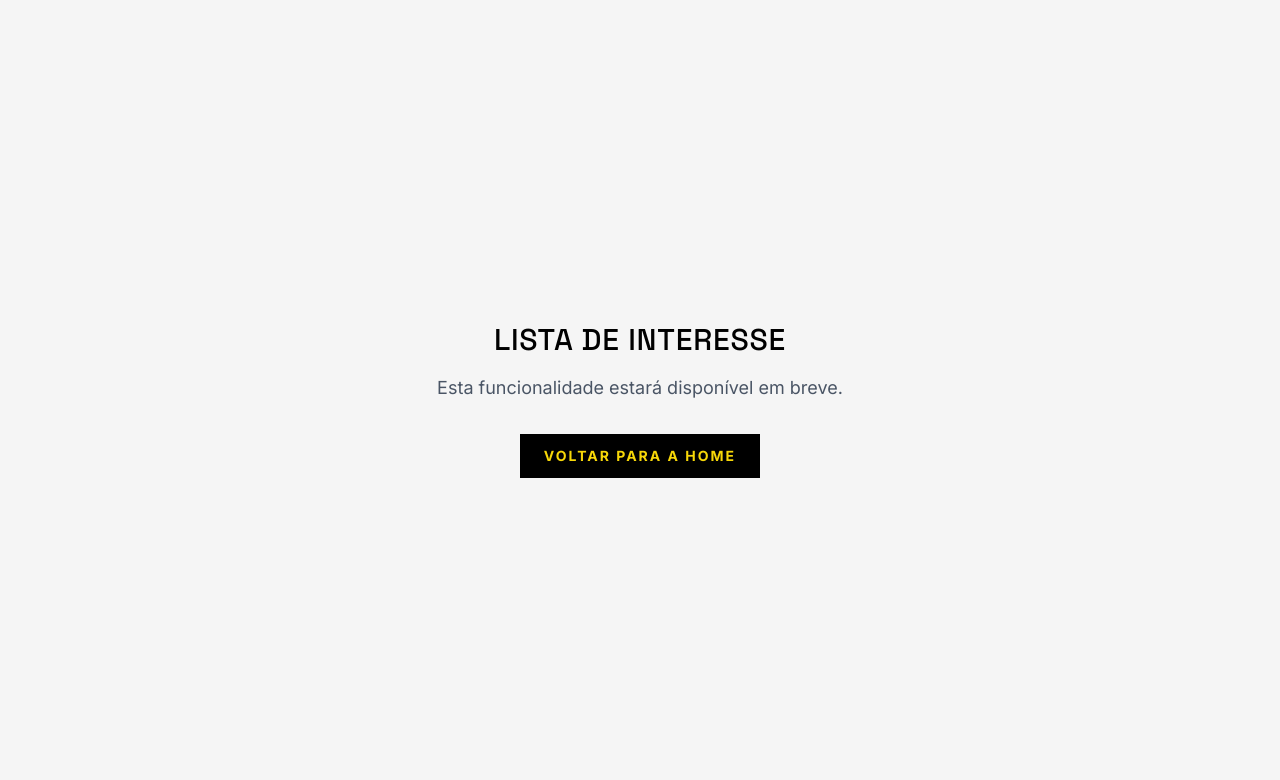
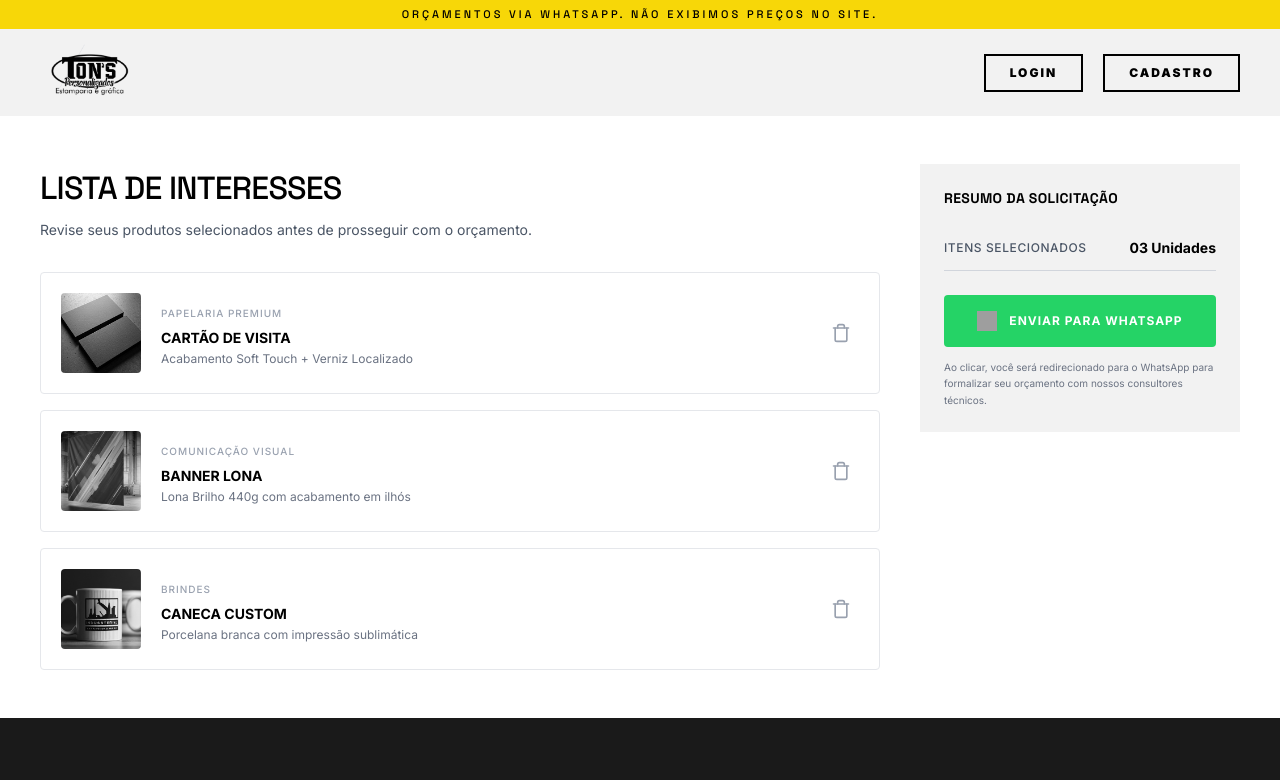
Before and after one commit to ProjetoTons/tons-frontend-react, a React (Vite) app: page /lista-interesse in a window 1280 px wide. Shown: the top 780 px of the page. Built offline with nearby package versions, Linux system fonts and the light colour scheme; no server answers; grey boxes are pictures that could not be loaded; a web font is replaced by a local one.

Commit message:
feat: implementar página Lista de Interesses com mock e widget

```diff
--- a/src/app/router/AppRouter.jsx
+++ b/src/app/router/AppRouter.jsx
@@ -13,6 +13,7 @@ import EmployeePage from '@/pages/employee/EmployeePage'
 import EmployeeEditPage from '@/pages/employee/EmployeeEditPage'
 import GraficaRoute from '@/app/router/GraficaRoute'
 import EmBrevePage from '@/pages/em-breve/EmBrevePage'
+import ListaInteressePage from '@/pages/lista-interesse/ListaInteressePage'
 
 export function AppRouter() {
   return (
@@ -31,8 +32,8 @@ export function AppRouter() {
         <Route path="/cadastro/empresa" element={<RegisterEnterprisePage />} />
         <Route path="/cadastro/sucesso" element={<RegistrationSuccessPage/>}/>
         <Route path="/funcionario/cadastro" element={<RegisterEmployeePage />} />
-        {/* Páginas do cliente (em breve) */}
-        <Route path="/lista-interesse" element={<EmBrevePage />} />
+        {/* Páginas do cliente */}
+        <Route path="/lista-interesse" element={<ListaInteressePage />} />
         <Route path="/meus-pedidos" element={<EmBrevePage />} />
         <Route path="/configuracoes" element={<EmBrevePage />} />
         {/* Painel kanban — acesso restrito ao CNPJ da gráfica */}
--- /dev/null
+++ b/src/entities/produto/api/mockItensSalvos.js
@@ -0,0 +1,26 @@
+export const mockItensSalvos = [
+  {
+    id: 1,
+    image: "/product/foto-card.png",
+    category: "Papelaria Premium",
+    title: "Cartão de Visita",
+    type: "papelaria",
+    description: "Acabamento Soft Touch + Verniz Localizado",
+  },
+  {
+    id: 5,
+    image: "/product/banner.png",
+    category: "Comunicação Visual",
+    title: "Banner Lona",
+    type: "banner",
+    description: "Lona Brilho 440g com acabamento em ilhós",
+  },
+  {
+    id: 9,
+    image: "/product/musc-cup.png",
+    category: "Brindes",
+    title: "Caneca Custom",
+    type: "brinde",
+    description: "Porcelana branca com impressão sublimática",
+  },
+];
--- /dev/null
+++ b/src/pages/lista-interesse/ListaInteressePage.jsx
@@ -0,0 +1,28 @@
+import { useState } from "react";
+import TopbarFix from "@/widgets/topbar-cliente/topbar-fix.jsx";
+import Navbar from "@/widgets/navbar-cliente/navbar.jsx";
+import Footer from "@/widgets/footer/footer.jsx";
+import ListaInteresseWidget from "@/widgets/lista-interesse/ListaInteresseWidget.jsx";
+import MobileMenu from "@/features/mobile-menu/mobile-menu.jsx";
+
+export default function ListaInteressePage() {
+  const [isMenuOpen, setIsMenuOpen] = useState(false);
+
+  return (
+    <div className="bg-white min-h-screen flex flex-col">
+      <TopbarFix />
+      <Navbar compact onOpenMenu={() => setIsMenuOpen(true)} />
+
+      <main className="flex-1 px-10 py-12">
+        <ListaInteresseWidget />
+      </main>
+
+      <Footer />
+
+      <MobileMenu
+        isOpen={isMenuOpen}
+        onClose={() => setIsMenuOpen(false)}
+      />
+    </div>
+  );
+}
--- /dev/null
+++ b/src/widgets/lista-interesse/ListaInteresseWidget.jsx
@@ -0,0 +1,134 @@
+import React, { useState } from "react";
+import { useNavigate } from "react-router-dom";
+import { mockItensSalvos } from "@/entities/produto/api/mockItensSalvos";
+
+export default function ListaInteresseWidget() {
+  const navigate = useNavigate();
+  const [itemsSalvos, setItemsSalvos] = useState(mockItensSalvos);
+  const isLoading = false;
+
+  const handleRemoveItem = (item) => {
+    setItemsSalvos((prev) => prev.filter((i) => i.id !== item.id));
+  };
+
+  const handleEnviarWhatsApp = () => {
+    if (itemsSalvos.length === 0) return;
+
+    const numero = import.meta.env.VITE_WHATSAPP_NUMERO || "5511999999999";
+    const mensagem = itemsSalvos
+      .map((item, i) => `${i + 1}. ${item.title} - ${item.category || "Produto"}`)
+      .join("\n");
+
+    const texto = encodeURIComponent(
+      `Olá! Tenho interesse nos seguintes produtos:\n\n${mensagem}\n\nGostaria de solicitar um orçamento.`
+    );
+
+    window.open(`https://wa.me/${numero}?text=${texto}`, "_blank");
+  };
+
+  return (
+    <div className="w-full flex gap-10 flex-wrap lg:flex-nowrap">
+      {/* Coluna Esquerda: Lista de Produtos */}
+      <section className="flex-1 min-w-0">
+        <h1 className="text-[32px] font-bold uppercase tracking-tight text-black mb-2" style={{ fontFamily: "var(--fonte-space)" }}>
+          Lista de Interesses
+        </h1>
+        <p className="text-sm text-gray-600 mb-8">
+          Revise seus produtos selecionados antes de prosseguir com o orçamento.
+        </p>
+
+        {isLoading ? (
+          <p className="text-gray-500 text-sm">Carregando itens...</p>
+        ) : itemsSalvos.length === 0 ? (
+          <div className="text-center py-16">
+            <p className="text-gray-500 text-sm mb-4">
+              Nenhum item adicionado à lista de interesses.
+            </p>
+            <button
+              onClick={() => navigate("/portfolio")}
+              className="px-6 py-3 bg-black text-white text-xs font-bold uppercase tracking-wider hover:bg-gray-800 transition-colors"
+            >
+              Explorar Portfólio
+            </button>
+          </div>
+        ) : (
+          <div className="flex flex-col gap-4">
+            {itemsSalvos.map((item) => (
+              <div
+                key={item.id}
+                className="flex items-center gap-5 p-5 border border-gray-200 rounded-sm bg-white hover:shadow-sm transition-shadow"
+              >
+                <div className="w-[80px] h-[80px] bg-gray-100 flex-shrink-0 rounded-sm overflow-hidden">
+                  <img
+                    src={item.image || "/product/placeholder.png"}
+                    alt={item.title}
+                    className="w-full h-full object-cover"
+                  />
+                </div>
+
+                <div className="flex-1">
+                  <span className="text-[10px] text-gray-400 uppercase tracking-widest font-medium">
+                    {item.category || item.type || "Produto"}
+                  </span>
+                  <h3 className="text-[14px] font-bold text-black uppercase mt-1">
+                    {item.title}
+                  </h3>
+                  <p className="text-[12px] text-gray-500 mt-0.5">
+                    {item.description || ""}
+                  </p>
+                </div>
+
+                <button
+                  onClick={() => handleRemoveItem(item)}
+                  className="p-2 text-gray-400 hover:text-red-500 transition-colors"
+                  title="Remover item"
+                >
+                  <svg xmlns="http://www.w3.org/2000/svg" width="20" height="20" viewBox="0 0 24 24" fill="none" stroke="currentColor" strokeWidth="2" strokeLinecap="round" strokeLinejoin="round">
+                    <polyline points="3 6 5 6 21 6"></polyline>
+                    <path d="M19 6v14a2 2 0 0 1-2 2H7a2 2 0 0 1-2-2V6m3 0V4a2 2 0 0 1 2-2h4a2 2 0 0 1 2 2v2"></path>
+                  </svg>
+                </button>
+              </div>
+            ))}
+          </div>
+        )}
+      </section>
+
+      {/* Coluna Direita: Resumo da Solicitação */}
+      <aside className="w-full lg:w-[320px] flex-shrink-0">
+        <div className="bg-[#F2F2F2] p-6 sticky top-4">
+          <h2 className="text-[14px] font-black uppercase tracking-wide text-black mb-4" style={{ fontFamily: "var(--fonte-space)" }}>
+            Resumo da Solicitação
+          </h2>
+
+          <div className="flex justify-between items-center py-3 border-b border-gray-300">
+            <span className="text-[12px] text-gray-600 uppercase tracking-wider font-medium">
+              Itens Selecionados
+            </span>
+            <span className="text-[14px] font-bold text-black">
+              {itemsSalvos.length === 0 ? "Nenhum" : `${String(itemsSalvos.length).padStart(2, "0")} Unidades`}
+            </span>
+          </div>
+
+          <button
+            onClick={handleEnviarWhatsApp}
+            disabled={itemsSalvos.length === 0 || isLoading}
+            className="w-full mt-6 flex items-center justify-center gap-3 py-4 bg-[#25D366] hover:bg-[#1da851] disabled:bg-gray-300 disabled:cursor-not-allowed text-white font-bold text-[12px] tracking-[1px] uppercase transition-colors rounded-sm"
+          >
+            <img
+              src="/icons/whatsapp.png"
+              alt=""
+              className="w-5 h-5"
+              onError={(e) => { e.target.style.display = "none"; }}
+            />
+            ENVIAR PARA WHATSAPP
+          </button>
+
+          <p className="text-[10px] text-gray-500 mt-3 leading-relaxed">
+            Ao clicar, você será redirecionado para o WhatsApp para formalizar seu orçamento com nossos consultores técnicos.
+          </p>
+        </div>
+      </aside>
+    </div>
+  );
+}
--- a/src/widgets/navbar-cliente/navbar.jsx
+++ b/src/widgets/navbar-cliente/navbar.jsx
@@ -2,18 +2,18 @@ import { useNavigate } from "react-router-dom"
 import { getUsuario } from "@/shared/api/authToken"
 import "../navbar-cliente/navbar.css"
 
-function Navbar({ onOpenDrawer, onOpenMenu }) {
+function Navbar({ onOpenDrawer, onOpenMenu, compact }) {
     const navigate = useNavigate();
     const usuario = getUsuario();
     const primeiroNome = usuario?.nome?.trim().split(" ")[0];
 
     return (
-        <nav className="w-full font-inter flex items-center justify-between px-10 py-4 bg-[#F2F2F2]">
+        <nav className={`w-full font-inter flex items-center justify-between px-10 bg-[#F2F2F2] ${compact ? "py-2" : "py-4"}`}>
 
             {/* Lado Esquerdo: Logo e Saudação */}
             <div className="flex items-center gap-8">
                 <img
-                    className="w-[150px] cursor-pointer"
+                    className={`${compact ? "w-[100px]" : "w-[150px]"} cursor-pointer`}
                     src="/logo-tons/Logo Hefestos Nome.png"
                     alt="Logo Ton's"
                     onClick={() => navigate("/portfolio")}
```
